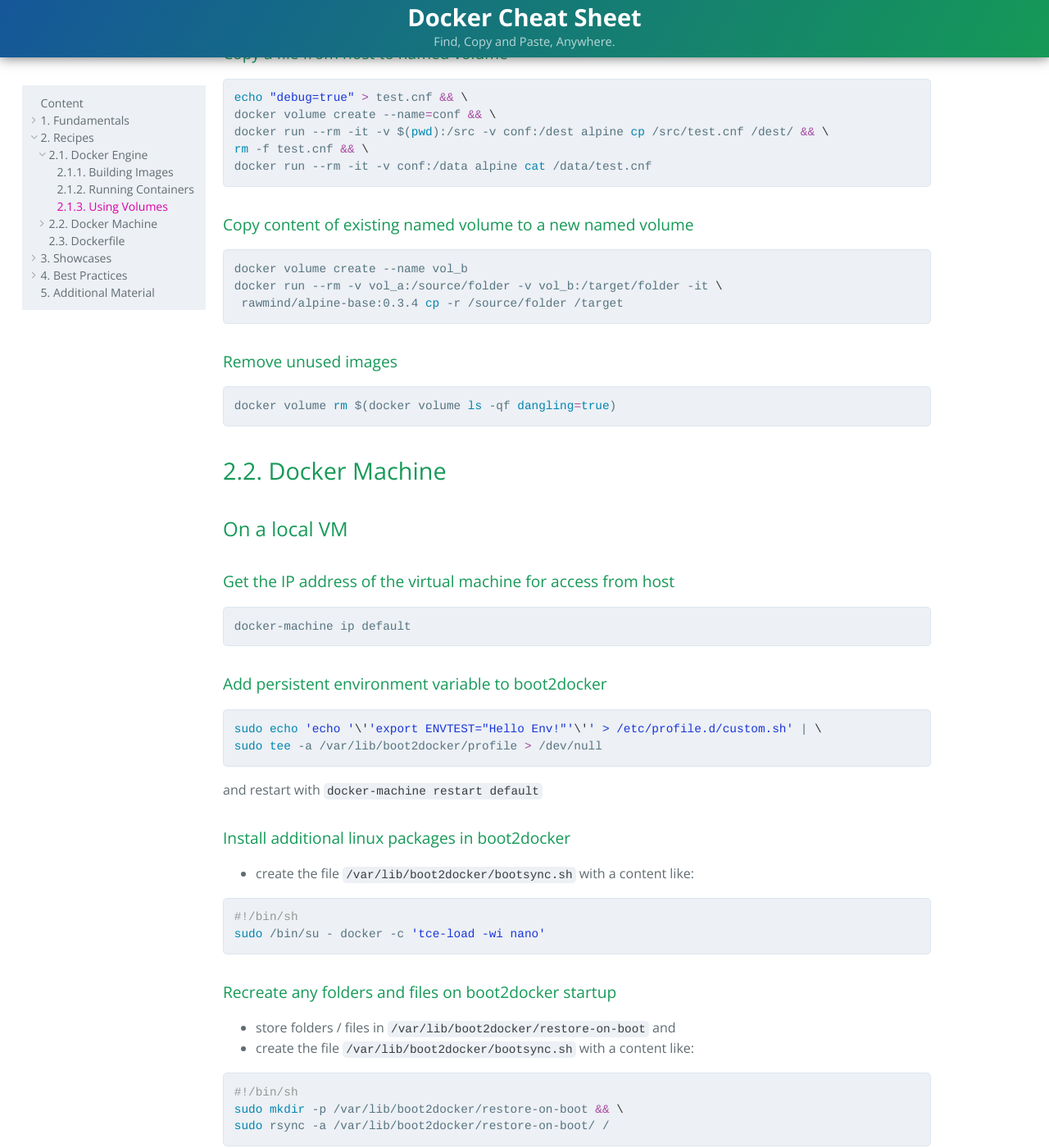
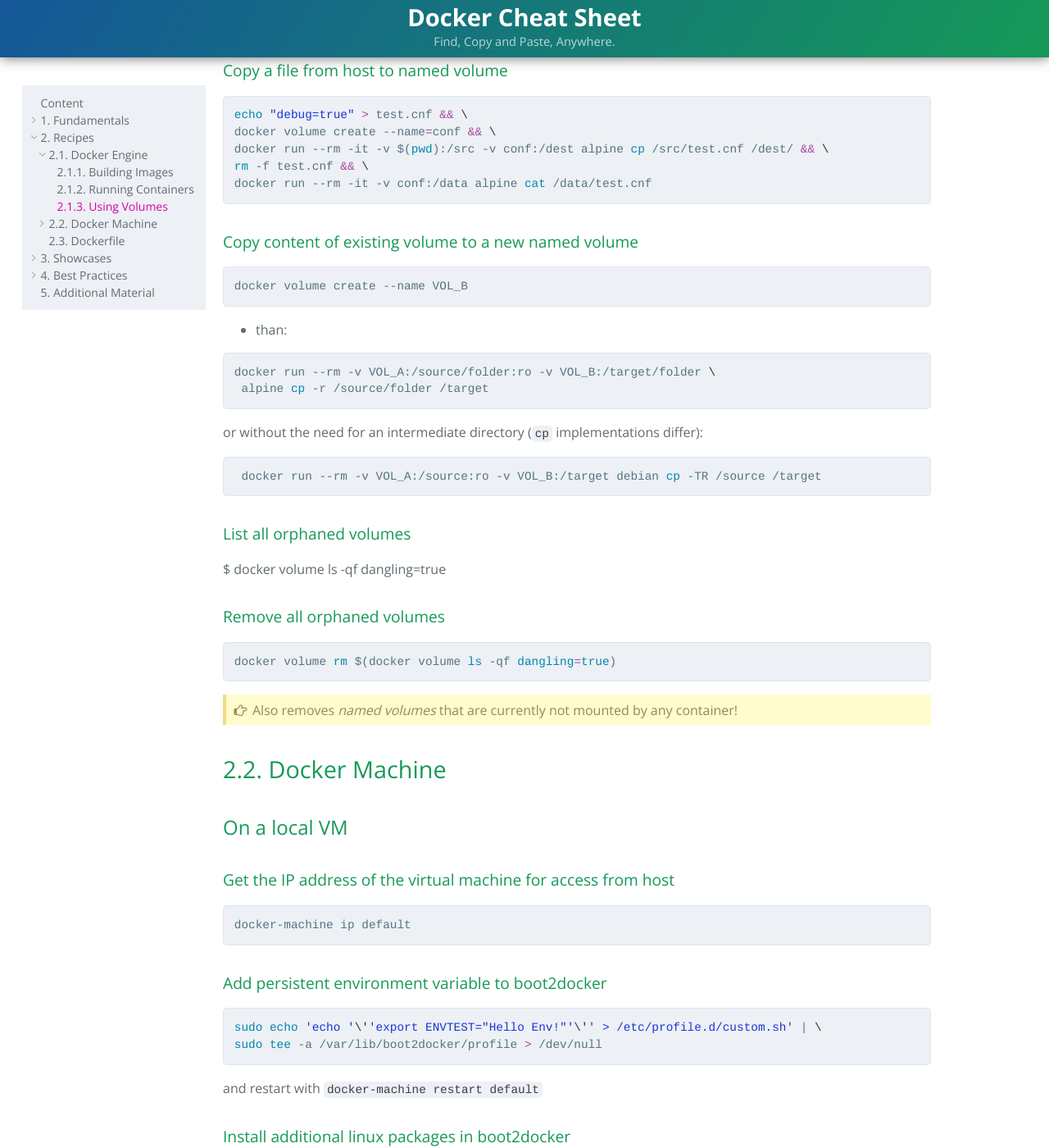
Before and after one commit to JensPiegsa/docker-cheat-sheet, a Jekyll site: the page built from index.md, in a window 1280 px wide and 1400 px high, scrolled down 6248 px. Shown: the whole window at 82% size. Built offline with Jekyll 4.4.1, drawn with Linux system fonts in a browser that asks for light colours; some of the changed text lies outside the part shown.

Commit message:
update on working with volumes

````diff
--- a/index.md
+++ b/index.md
@@ -162,17 +162,18 @@
 docker diff CONTAINER
 ```
 
-#### Backup volume to host directory
+#### Backup directory content from container to host directory
 
 ```sh
-docker run -rm --volumes-from SOURCE_CONTAINER -v $(pwd):/backup busybox \
- tar cvf /backup/backup.tar /data
+docker run --rm --volumes-from SOURCE_CONTAINER:ro -v $(pwd):/backup alpine \
+ tar cvf /backup/backup_$(date +%Y-%m-%d_%H-%M).tar /data
 ```
 
-#### Restore volume from host directory
+#### Restore directory content to container from host directory
 
 ```sh
-docker run -rm --volumes-from TARGET_CONTAINER -v $(pwd):/backup busybox tar xvf /backup/backup.tar
+docker run --rm --volumes-from TARGET_CONTAINER:ro -v $(pwd):/backup alpine \
+ tar xvf /backup/backup.tar
 ```
 
 #### Show volumes
@@ -247,13 +248,13 @@
 {: .note}
 after the `VOLUME` directive, its content can not be changed within the Dockerfile
 
-#### Create a volume at runtime
+#### Create an anonymous volume at runtime
 
 ```sh
 docker run -it -v /data debian /bin/bash
 ```
 
-#### Create a volume at runtime bound to a host directory
+#### Create a volume at runtime that is bound to a host directory
 
 ```sh
 docker run --rm -v /tmp:/data debian ls -RAlph /data
@@ -283,19 +284,37 @@
 docker run --rm -it -v conf:/data alpine cat /data/test.cnf
 ```
 
-#### Copy content of existing named volume to a new named volume
+#### Copy content of existing volume to a new named volume
 
 ```sh
-docker volume create --name vol_b
-docker run --rm -v vol_a:/source/folder -v vol_b:/target/folder -it \
- rawmind/alpine-base:0.3.4 cp -r /source/folder /target
+docker volume create --name VOL_B
 ```
 
-#### Remove unused images
+* than:
+
+```sh
+docker run --rm -v VOL_A:/source/folder:ro -v VOL_B:/target/folder \
+ alpine cp -r /source/folder /target
+```
+
+or without the need for an intermediate directory (`cp` implementations differ):
+
+```sh
+ docker run --rm -v VOL_A:/source:ro -v VOL_B:/target debian cp -TR /source /target
+```
+
+#### List all orphaned volumes
+
+$ docker volume ls -qf dangling=true
+
+#### Remove all orphaned volumes
 
 ```sh
 docker volume rm $(docker volume ls -qf dangling=true)
 ```
+
+{: .note}
+Also removes *named volumes* that are currently not mounted by any container!
 
 ## 2.2. Docker Machine
 
````
